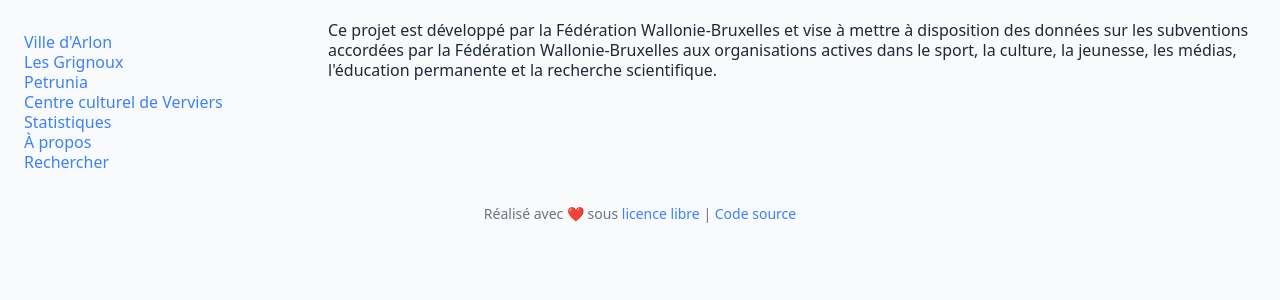
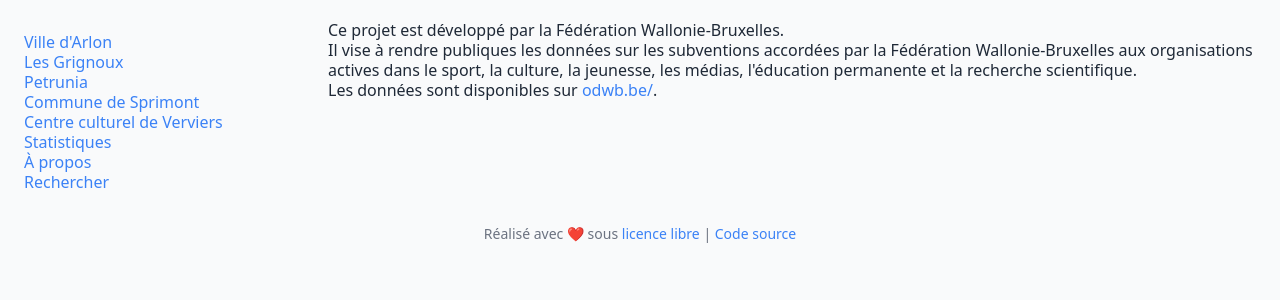
Before and after one commit to data-cfwb/subsidies, a Vue app: page /a-propos in a window 1280 px wide. Shown: the top 300 px of the page. Built offline with nearby package versions, Linux system fonts and the light colour scheme.

Commit message:
add about

```diff
--- a/src/App.vue
+++ b/src/App.vue
@@ -19,6 +19,11 @@
               <li>
                 <router-link to="/entreprises/0783.357.746">
                   Petrunia
+                </router-link>
+              </li>
+              <li>
+                <router-link to="/entreprises/0207347495">
+                  Commune de Sprimont
                 </router-link>
               </li>
               <li>
--- a/src/components/EntreprisePage.vue
+++ b/src/components/EntreprisePage.vue
@@ -59,10 +59,10 @@
           <div>
             <ul>
               <li
-                v-for="est in company.Establishments"
-                :key="est"
+                v-for="estab in company.Establishments"
+                :key="estab"
               >
-                {{ est.EnterpriseNumber }}: {{ est.StartDate }}
+                {{ estab.EnterpriseNumber }}: {{ estab.StartDate }}
               </li>
             </ul>
           </div>
--- a/src/components/layouts/AboutLayout.vue
+++ b/src/components/layouts/AboutLayout.vue
@@ -1,5 +1,16 @@
 <template>
   <div>
-    Ce projet est développé par la Fédération Wallonie-Bruxelles et vise à mettre à disposition des données sur les subventions accordées par la Fédération Wallonie-Bruxelles aux organisations actives dans le sport, la culture, la jeunesse, les médias, l'éducation permanente et la recherche scientifique.
+    <p>
+      Ce projet est développé par la Fédération Wallonie-Bruxelles.
+    </p>
+    <p>
+      Il vise à rendre publiques les données sur les subventions accordées par la Fédération Wallonie-Bruxelles aux organisations actives dans le sport, la culture, la jeunesse, les médias, l'éducation permanente et la recherche scientifique.
+    </p>
+    <p>
+      Les données sont disponibles sur <a
+        href="https://www.odwb.be/"
+        target="_blank"
+      >odwb.be/</a>.
+    </p>
   </div>
 </template>
```
